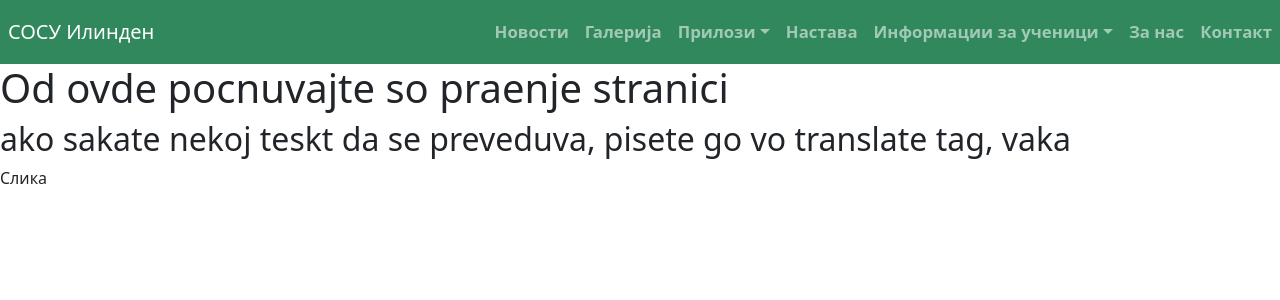
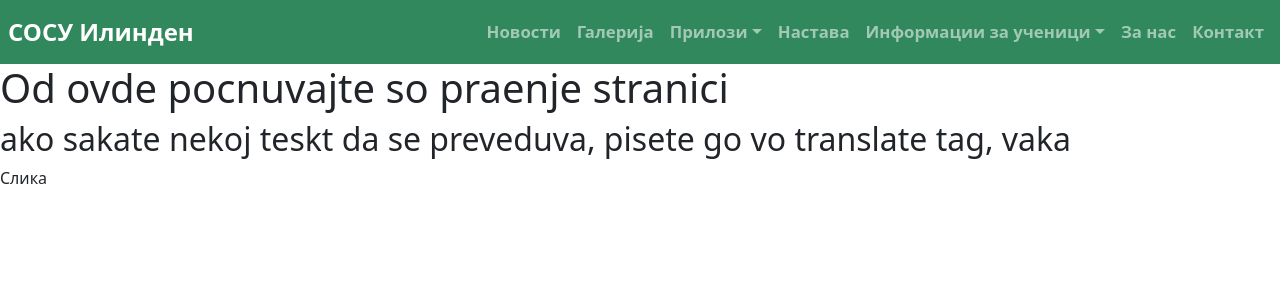
Before and after one commit to Shack-de-Shnaek/massum-school-website, a Django app: page /en/ in a window 1280 px wide. Shown: the top 300 px of the page. Run offline with Django 4.2, Linux system fonts and the light colour scheme; some libraries are stand-ins or nearby versions.

Commit message:
popravki kaj nav bar

```diff
--- a/static/css/global.css
+++ b/static/css/global.css
@@ -18,7 +18,8 @@ nav > div {
 }
 
 .navbar-brand {
-    font-size: 1.25rem;
+    font-size: 1.5rem!important;
+    font-weight: bold;
 }
 
 .nav-item a {
@@ -26,18 +27,28 @@ nav > div {
     font-weight: bold;
 }
 
+.dropdown-shadow {
+    box-shadow: 5px 5px 10px 5px rgba(0, 0, 0, 0.23);
+}
+
+ul hr {
+  width: 90%;
+  margin: 0 auto;
+  background: color #30885c;
+  border-bottom: 1px solid #30885C;
+}
 main {
     margin-top: 4rem;
 }
 
 .bg-primary-green {
-    background-color: var(--primary-green);
+    background-color: var(--primary-green)!important;
 }
 
 .bg-light-green {
-    background-color: var(--light-green);
+    background-color: var(--light-green)!important;
 }
 
 .bg-yellow {
-    background-color: var(--yellow);
+    background-color: var(--yellow)!important;
 }
--- a/templates/layout/navbar.html
+++ b/templates/layout/navbar.html
@@ -1,6 +1,6 @@
 {% load i18n %}
 
-<nav class="navbar navbar-expand-lg position-fixed vw-100 top-0 left-0 p-0 navbar-dark bg-primary-green">
+<nav class="navbar navbar-expand-lg position-fixed w-100 top-0 left-0 p-0 navbar-dark bg-primary-green">
     <div class="container-fluid p-0">
         <div class="px-2">
             <a href="{% url 'index' %}" class="navbar-brand">{% translate 'СОСУ Илинден' %}</a>
@@ -11,52 +11,57 @@
         </div>
 
         <div class="collapse navbar-collapse w-100 bg-primary-green" id="navbarCollapse">
-            <ul class="navbar-nav ms-auto">
+            <ul class="navbar-nav pe-2 ms-auto">
                 <li class="nav-item">
-                    <a href="" class="nav-link">{% translate 'Новости' %}</a>
+                    <a href="" class="nav-link px-2">{% translate 'Новости' %}</a>
                 </li>
                 <li class="nav-item">
-                    <a href="" class="nav-link">{% translate 'Галерија' %}</a>
+                    <a href="" class="nav-link px-2">{% translate 'Галерија' %}</a>
                 </li>
                 <li class="nav-item dropdown">
-                    <a href="" class="nav-link dropdown-toggle" role="button" data-bs-toggle="dropdown">{% translate 'Прилози' %}</a>
-                    <ul class="dropdown-menu rounded-0">
+                    <a href="" class="nav-link px-2 dropdown-toggle" role="button" data-bs-toggle="dropdown">{% translate 'Прилози' %}</a>
+                    <ul class="dropdown-menu rounded-0 bg-light-green dropdown-shadow py-0">
                         <li>
-                            <a href="" class="dropdown-item">link</a>
+                            <a href="" class="nav-link dropdown-item bg-light-green py-1 text-center text-lg-start">link</a>
                         </li>
+                        <hr />
                         <li>
-                            <a href="" class="dropdown-item">link</a>
+                            <a href="" class="nav-link dropdown-item bg-light-green py-1 text-center text-lg-start">link</a>
                         </li>
+                        <hr />
                         <li>
-                            <a href="" class="dropdown-item">link</a>
+                            <a href="" class="nav-link dropdown-item bg-light-green pt-1 text-center text-lg-start">link</a>
                         </li>
                     </ul>
                 </li>
                 <li class="nav-item">
-                    <a href="" class="nav-link">{% translate 'Настава' %}</a>
+                    <a href="" class="nav-link px-2">{% translate 'Настава' %}</a>
                 </li>
                 <li class="nav-item dropdown">
-                    <a href="" class="nav-link dropdown-toggle" role="button" data-bs-toggle="dropdown">{% translate 'Информации за ученици' %}</a>
-                    <ul class="dropdown-menu rounded-0">
+                    <a href="" class="nav-link px-2 dropdown-toggle" role="button" data-bs-toggle="dropdown">{% translate 'Информации за ученици' %}</a>
+                    <ul class="dropdown-menu rounded-0 bg-light-green dropdown-shadow py-0">
                         <li>
-                            <a href="" class="dropdown-item">{% translate 'Матура' %}</a>
+                            <a href="" class="nav-link dropdown-item bg-light-green py-1 text-center text-lg-start">{% translate 'Матура' %}</a>
                         </li>
+                        <hr />
                         <li>
-                            <a href="" class="dropdown-item">{% translate 'Вонредни ученици' %}</a>
+                            <a href="" class="nav-link dropdown-item bg-light-green py-1 text-center text-lg-start">{% translate 'Вонредни ученици' %}</a>
                         </li>
+                        <hr />
                         <li>
-                            <a href="" class="dropdown-item">{% translate 'Распоред на часови' %}</a>
+                            <a href="" class="nav-link dropdown-item bg-light-green py-1 text-center text-lg-start">{% translate 'Распоред на часови' %}</a>
                         </li>
+                        <hr />
                         <li>
-                            <a href="" class="dropdown-item">{% translate 'Кодекс на однесување' %}</a>
+                            <a href="" class="nav-link dropdown-item bg-light-green pt-1 text-center text-lg-start">{% translate 'Кодекс на однесување' %}</a>
                         </li>
                     </ul>
                 </li>
                 <li class="nav-item">
-                    <a href="" class="nav-link">{% translate 'За нас' %}</a>
+                    <a href="" class="nav-link px-2">{% translate 'За нас' %}</a>
                 </li>
                 <li class="nav-item">
-                    <a href="" class="nav-link">{% translate 'Контакт' %}</a>
+                    <a href="" class="nav-link px-2">{% translate 'Контакт' %}</a>
                 </li>
             </ul>
         </div>
```
